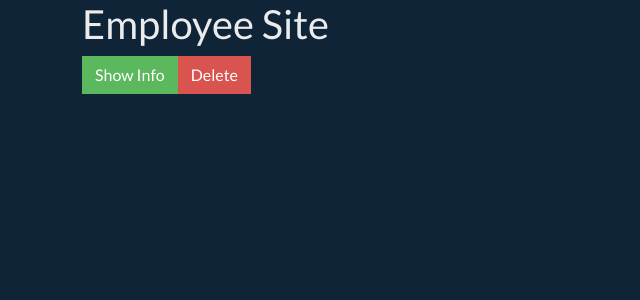
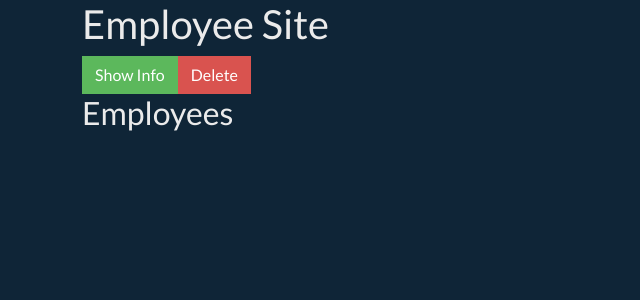
Before and after one commit to edwardtanguay/live-coding-vite-bootstrap-json-server, a React (Vite) app: page / in a window 1280 px wide. Shown: the top 300 px of the page, without its empty margins (0-640 px from the left). Built offline with nearby package versions, Linux system fonts and the light colour scheme.

Commit message:
make employees component

```diff
--- a/src/App.jsx
+++ b/src/App.jsx
@@ -3,6 +3,7 @@ import './styles/bootstrap.superhero.min.css';
 // import './styles/bootstrap.sketchy.min.css';
 import './styles/App.css'
 import { Container, Button } from 'react-bootstrap';
+import { Employees } from './components/Employees';
 
 function App() {
 	return (
@@ -11,6 +12,7 @@ function App() {
 				<h1>Employee Site</h1>
 				<Button className="btn-success">Show Info</Button>
 				<Button variant="danger">Delete</Button>
+				<Employees/>
 			</Container>
 		</div>
 	)
--- /dev/null
+++ b/src/components/Employees.jsx
@@ -0,0 +1,5 @@
+export const Employees = () => {
+	return (
+		<h2>Employees</h2>
+	)
+}
```
Also changed, not shown: dev/notes.txt.
